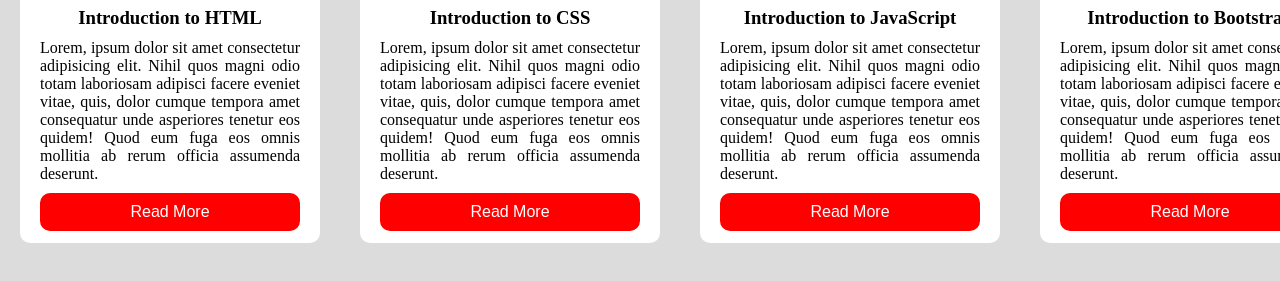
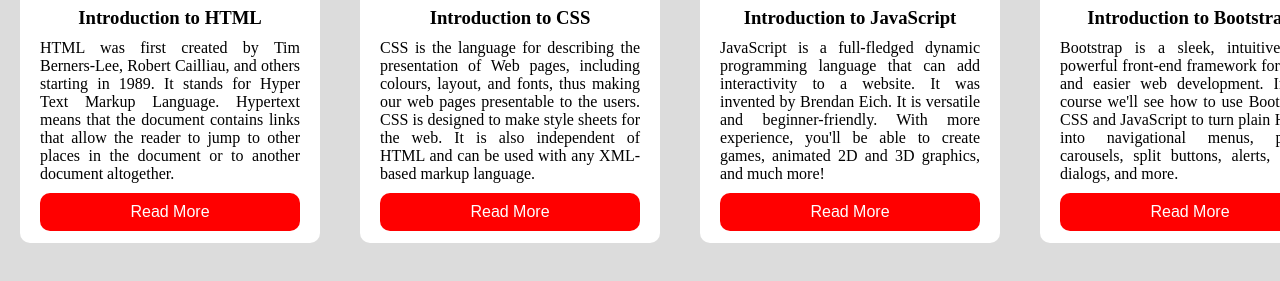
Before and after one commit to kinjalvarshney/Fullstack_Practical-6, a plain HTML site: page index.html in a window 1280 px wide. Shown: the part 269-550 px from the top of the page. Drawn offline with Linux system fonts and the light colour scheme.

```diff
--- a/index.html
+++ b/index.html
@@ -62,7 +62,7 @@
             border-radius: 10px;
         }
 
-        .button :hover {
+        .button:hover {
             background-color: blue;
         }
     </style>
@@ -76,9 +76,11 @@
                 <img src="html-image.png" alt="nothing">
             </div>
             <h3>Introduction to HTML</h3>
-            <p>Lorem, ipsum dolor sit amet consectetur adipisicing elit. Nihil quos magni odio totam laboriosam adipisci
-                facere eveniet vitae, quis, dolor cumque tempora amet consequatur unde asperiores tenetur eos quidem!
-                Quod eum fuga eos omnis mollitia ab rerum officia assumenda deserunt.</p>
+            <p>HTML was first created by Tim Berners-Lee, Robert Cailliau, and others starting in 1989. It stands for
+                Hyper Text Markup Language.
+                Hypertext means that the document contains links that allow the reader to jump to other places in the
+                document or to another document altogether.
+            </p>
             <div class="imageButton" style="text-align: center">
                 <a href="./aboutHtml.html" class="button">Read More</a>
             </div>
@@ -88,9 +90,10 @@
                 <img src="cssimage.png" alt="nothing">
             </div>
             <h3>Introduction to CSS</h3>
-            <p>Lorem, ipsum dolor sit amet consectetur adipisicing elit. Nihil quos magni odio totam laboriosam adipisci
-                facere eveniet vitae, quis, dolor cumque tempora amet consequatur unde asperiores tenetur eos quidem!
-                Quod eum fuga eos omnis mollitia ab rerum officia assumenda deserunt.</p>
+            <p>CSS is the language for describing the presentation of Web pages,
+                including colours, layout, and fonts, thus making our web pages presentable to the users.
+                CSS is designed to make style sheets for the web. It is also independent of HTML and can be used with
+                any XML-based markup language.</p>
             <div class="imagebutton" style="text-align: center">
                 <a href="./aboutCss.html" class="button">Read More</a>
             </div>
@@ -100,9 +103,10 @@
                 <img src="JavaScriptImage.png" alt="nothing">
             </div>
             <h3>Introduction to JavaScript</h3>
-            <p>Lorem, ipsum dolor sit amet consectetur adipisicing elit. Nihil quos magni odio totam laboriosam adipisci
-                facere eveniet vitae, quis, dolor cumque tempora amet consequatur unde asperiores tenetur eos quidem!
-                Quod eum fuga eos omnis mollitia ab rerum officia assumenda deserunt.</p>
+            <p>JavaScript is a full-fledged dynamic programming language that can add interactivity to
+                a website. It was invented by Brendan Eich.
+                It is versatile and beginner-friendly. With more experience, you'll be able to create games,
+                animated 2D and 3D graphics, and much more!</p>
             <div class="imagebutton" style="text-align: center">
                 <a href="./aboutJs.html" class="button">Read More</a>
             </div>
@@ -112,9 +116,9 @@
                 <img src="bootstrapimage.png" alt="nothing">
             </div>
             <h3>Introduction to Bootstrap</h3>
-            <p>Lorem, ipsum dolor sit amet consectetur adipisicing elit. Nihil quos magni odio totam laboriosam adipisci
-                facere eveniet vitae, quis, dolor cumque tempora amet consequatur unde asperiores tenetur eos quidem!
-                Quod eum fuga eos omnis mollitia ab rerum officia assumenda deserunt.</p>
+            <p>Bootstrap is a sleek, intuitive, and powerful front-end framework for faster and easier web development.
+                In this course we'll see how to use Bootstrap's CSS and JavaScript to turn plain HTML into navigational
+                menus, picture carousels, split buttons, alerts, modal dialogs, and more. </p>
             <div class="imagebutton" style="text-align: center">
                 <a href="./aboutBootstrap.html" class="button">Read More</a>
             </div>
```
Also changed, not shown: aboutBootstrap.html (+7 -5 lines), aboutCss.html (+4 -0 lines), aboutHtml.html (+13 -6 lines), aboutJs.html (+12 -5 lines). Lines whose indentation alone changed are shown as unchanged.
